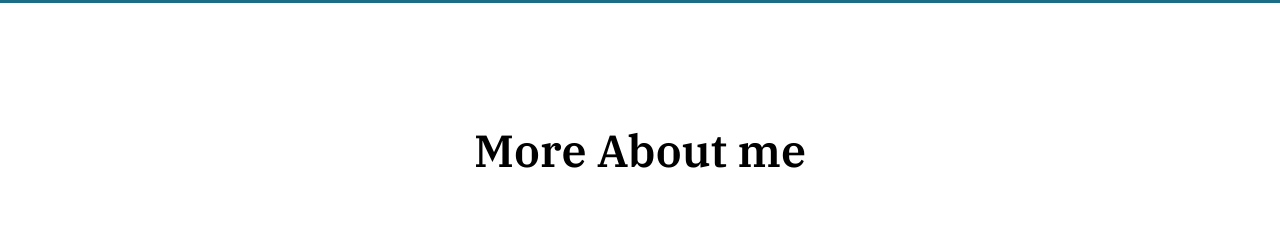
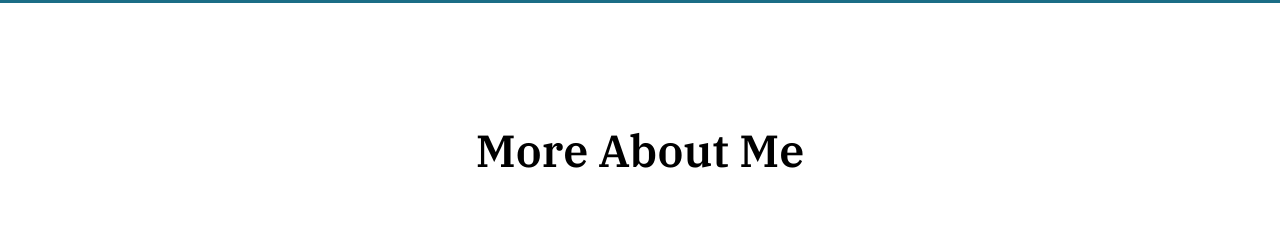
Before and after one commit to Trevor1798/Trevor1798.github.io, a plain HTML site: page index.html in a window 1280 px wide. Shown: the part 2520-2749 px from the top of the page. Drawn offline with Linux system fonts and the light colour scheme.

Commit message:
punctuation

```diff
--- a/index.html
+++ b/index.html
@@ -213,7 +213,7 @@
 
         <div class="row">
             <div class="col-full text-center" data-aos="fade-up">
-                <h2 class="display-2">More About me</h2>
+                <h2 class="display-2">More About Me</h2>
             </div>
         </div>
 
```
